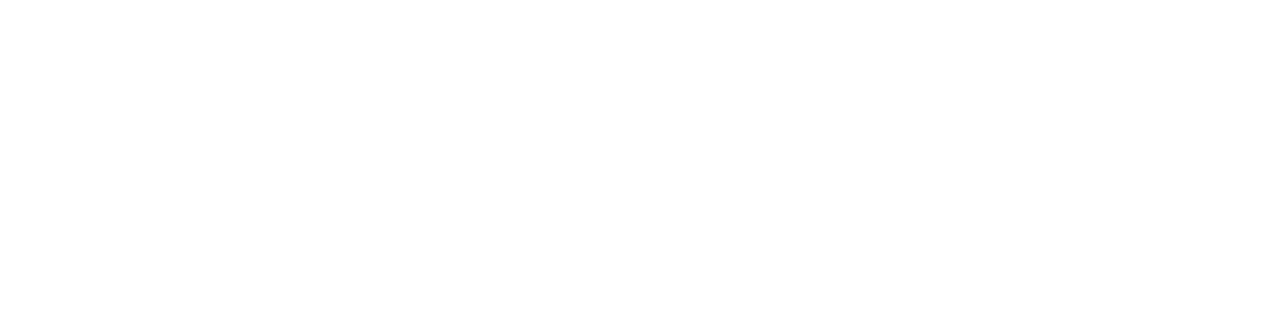
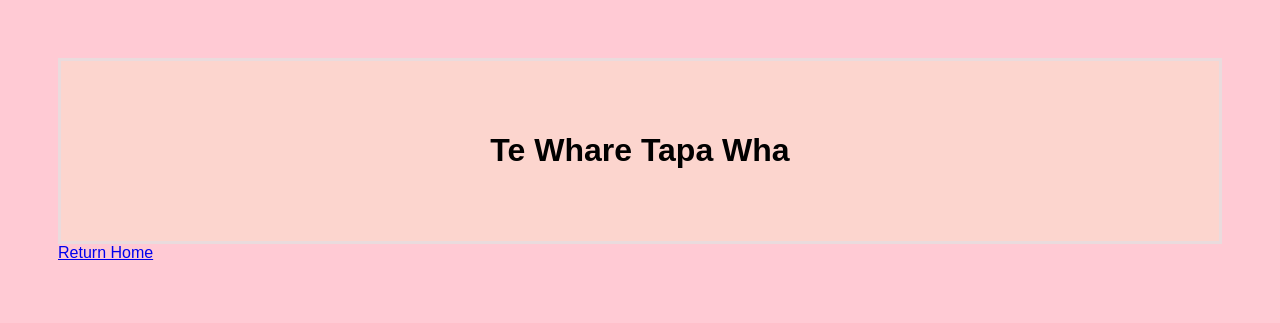
Before and after one commit to danica-taylor/danica-taylor.github.io, a plain HTML site: page blog/te-whare-tapa-wha.html in a window 1280 px wide. Drawn offline with Linux system fonts and the light colour scheme.

Commit message:
Added necessary template html (Doctype etc) and return link to index page. Edited Emotional Intelligence Title to be correct

```diff
--- a/blog/te-whare-tapa-wha.html
+++ b/blog/te-whare-tapa-wha.html
@@ -0,0 +1,19 @@
+<!DOCTYPE html>
+<html lang="en">
+  <head>
+    <meta charset="UTF-8" />
+    <meta name="viewport" content="width=device-width, initial-scale=1.0" />
+    <link href="../styles/main.css" rel="stylesheet" type="text/css" />
+    <title>Te Whare Tapa Wha</title>
+  </head>
+  <header>
+    <h1>
+      Te Whare Tapa Wha
+    </h1>
+  </header>
+  <body>
+
+  </body>
+  <footer>
+    <a href="../index.html">Return Home</a>
+  </footer>
```
Also changed, not shown: blog/emotional-intelligence.html (+1 -1 lines).
